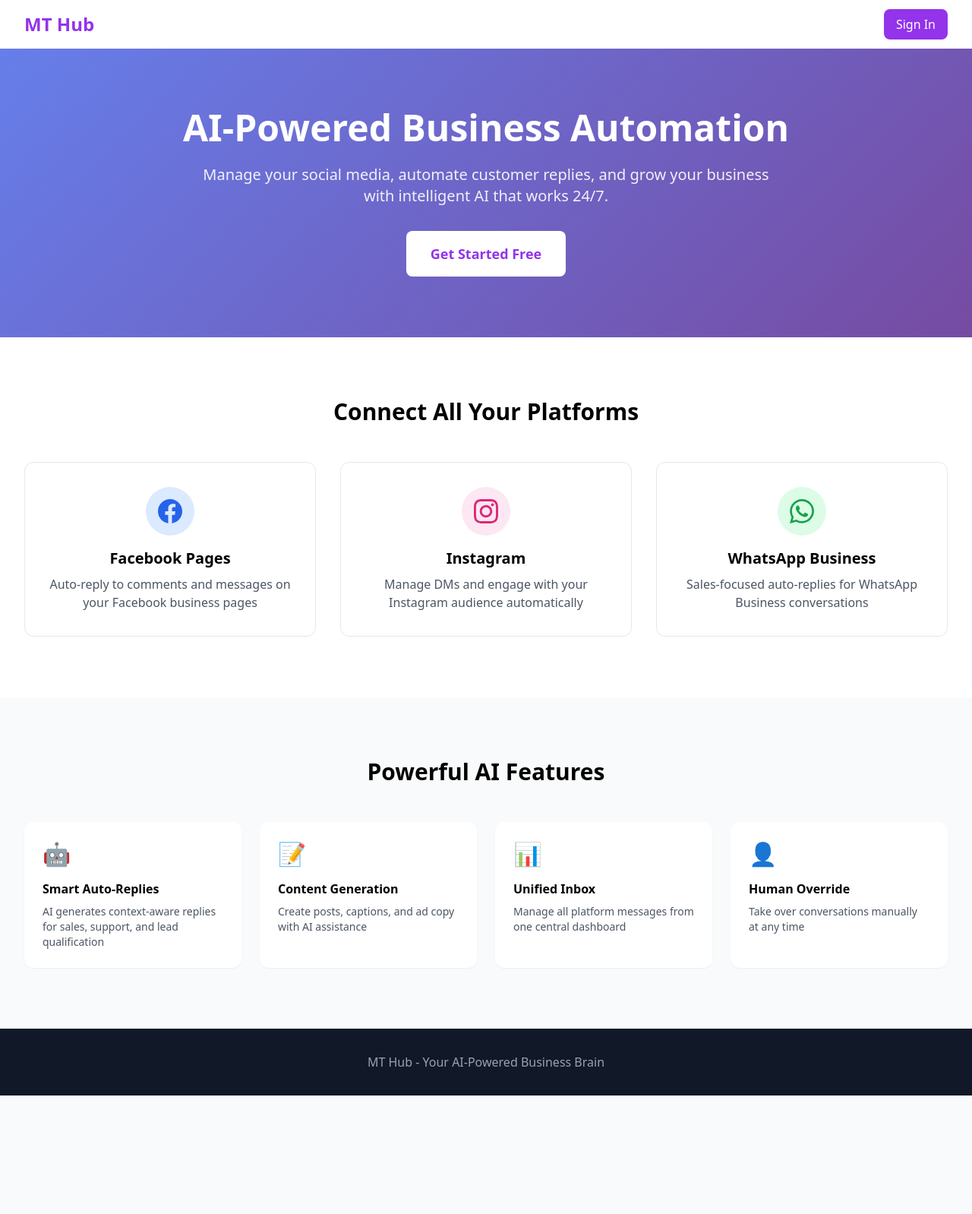
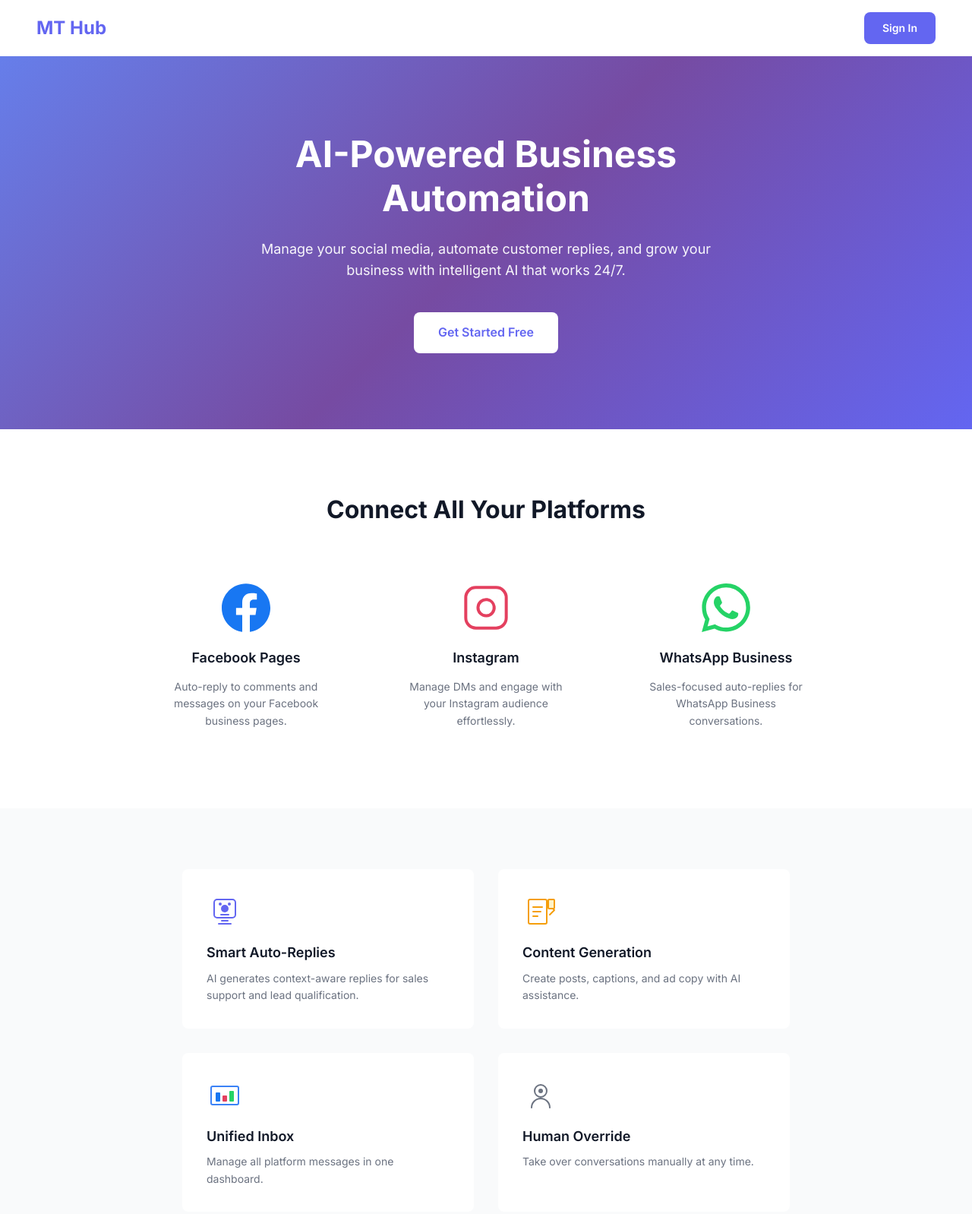
Before and after one commit to yehiayoyo/aisales, a website: page public/index.html in a window 1280 px wide. Shown: the top 1598 px of the page at 76% size. Before the commit the page ends 1442 px from the top, so only its background shows below. Drawn offline with nearby package versions, Linux system fonts and the light colour scheme; no server answers.

Commit message:
Update landing page to match new AI business automation design
Refactor public/index.html to implement a new landing page design with a hero section, platform connection options, feature cards, and a footer, incorporating custom fonts and CSS styling.

Replit-Commit-Author: Agent
Replit-Commit-Session-Id: aa89834d-710d-4987-be6e-abe5b546a473
Replit-Commit-Checkpoint-Type: full_checkpoint
Replit-Commit-Event-Id: 04858abc-56ef-422f-86c0-eb60a4b14ec0
Replit-Commit-Screenshot-Url: https://storage.googleapis.com/screenshot-production-us-central1/889ff828-de21-49d9-8813-847a0753b25d/aa89834d-710d-4987-be6e-abe5b546a473/o6d2GQ0
Replit-Helium-Checkpoint-Created: true

```diff
--- a/public/index.html
+++ b/public/index.html
@@ -4,120 +4,319 @@
   <meta charset="UTF-8">
   <meta name="viewport" content="width=device-width, initial-scale=1.0">
   <title>MT Hub - AI-Powered Business Automation</title>
-  <script src="https://cdn.tailwindcss.com"></script>
+  <link rel="preconnect" href="https://fonts.googleapis.com">
+  <link rel="preconnect" href="https://fonts.gstatic.com" crossorigin>
+  <link href="https://fonts.googleapis.com/css2?family=Inter:wght@400;500;600;700&display=swap" rel="stylesheet">
   <style>
-    .gradient-bg { background: linear-gradient(135deg, #667eea 0%, #764ba2 100%); }
+    * {
+      box-sizing: border-box;
+      margin: 0;
+      padding: 0;
+    }
+
+    body {
+      font-family: 'Inter', -apple-system, BlinkMacSystemFont, 'Segoe UI', Roboto, sans-serif;
+      background: #ffffff;
+      color: #1f2937;
+      line-height: 1.6;
+    }
+
+    .header {
+      display: flex;
+      justify-content: space-between;
+      align-items: center;
+      padding: 16px 48px;
+      background: #ffffff;
+    }
+
+    .logo {
+      font-size: 24px;
+      font-weight: 700;
+      color: #6366f1;
+    }
+
+    .sign-in-btn {
+      background: #6366f1;
+      color: white;
+      padding: 10px 24px;
+      border-radius: 8px;
+      text-decoration: none;
+      font-weight: 600;
+      font-size: 14px;
+      transition: background 0.2s;
+    }
+
+    .sign-in-btn:hover {
+      background: #4f46e5;
+    }
+
+    .hero {
+      background: linear-gradient(135deg, #667eea 0%, #764ba2 50%, #6366f1 100%);
+      padding: 100px 48px;
+      text-align: center;
+      color: white;
+    }
+
+    .hero h1 {
+      font-size: 48px;
+      font-weight: 700;
+      margin-bottom: 24px;
+      line-height: 1.2;
+    }
+
+    .hero p {
+      font-size: 18px;
+      max-width: 640px;
+      margin: 0 auto 40px;
+      opacity: 0.95;
+    }
+
+    .cta-btn {
+      display: inline-block;
+      background: white;
+      color: #6366f1;
+      padding: 14px 32px;
+      border-radius: 8px;
+      text-decoration: none;
+      font-weight: 600;
+      font-size: 16px;
+      transition: transform 0.2s, box-shadow 0.2s;
+    }
+
+    .cta-btn:hover {
+      transform: translateY(-2px);
+      box-shadow: 0 10px 30px rgba(0, 0, 0, 0.2);
+    }
+
+    .platforms-section {
+      padding: 80px 48px;
+      text-align: center;
+      background: #ffffff;
+    }
+
+    .platforms-section h2 {
+      font-size: 32px;
+      font-weight: 700;
+      color: #111827;
+      margin-bottom: 48px;
+    }
+
+    .platforms-grid {
+      display: grid;
+      grid-template-columns: repeat(3, 1fr);
+      gap: 48px;
+      max-width: 900px;
+      margin: 0 auto;
+    }
+
+    .platform-card {
+      text-align: center;
+      padding: 24px;
+    }
+
+    .platform-icon {
+      width: 64px;
+      height: 64px;
+      margin: 0 auto 20px;
+    }
+
+    .platform-card h3 {
+      font-size: 18px;
+      font-weight: 600;
+      color: #111827;
+      margin-bottom: 12px;
+    }
+
+    .platform-card p {
+      font-size: 14px;
+      color: #6b7280;
+      line-height: 1.6;
+    }
+
+    .features-section {
+      padding: 80px 48px;
+      background: #f9fafb;
+    }
+
+    .features-grid {
+      display: grid;
+      grid-template-columns: repeat(2, 1fr);
+      gap: 32px;
+      max-width: 800px;
+      margin: 0 auto;
+    }
+
+    .feature-card {
+      background: white;
+      padding: 32px;
+      border-radius: 8px;
+      text-align: left;
+    }
+
+    .feature-icon {
+      width: 48px;
+      height: 48px;
+      margin-bottom: 16px;
+    }
+
+    .feature-card h3 {
+      font-size: 18px;
+      font-weight: 600;
+      color: #111827;
+      margin-bottom: 8px;
+    }
+
+    .feature-card p {
+      font-size: 14px;
+      color: #6b7280;
+      line-height: 1.6;
+    }
+
+    .footer {
+      background: #6366f1;
+      color: white;
+      text-align: center;
+      padding: 24px;
+      font-size: 14px;
+    }
+
+    @media (max-width: 768px) {
+      .header {
+        padding: 16px 24px;
+      }
+
+      .hero {
+        padding: 60px 24px;
+      }
+
+      .hero h1 {
+        font-size: 32px;
+      }
+
+      .platforms-section,
+      .features-section {
+        padding: 60px 24px;
+      }
+
+      .platforms-grid {
+        grid-template-columns: 1fr;
+        gap: 32px;
+      }
+
+      .features-grid {
+        grid-template-columns: 1fr;
+      }
+    }
   </style>
 </head>
-<body class="min-h-screen bg-gray-50">
-  <nav class="bg-white shadow-sm">
-    <div class="max-w-7xl mx-auto px-4 sm:px-6 lg:px-8">
-      <div class="flex justify-between h-16">
-        <div class="flex items-center">
-          <span class="text-2xl font-bold text-purple-600">MT Hub</span>
-        </div>
-        <div class="flex items-center space-x-4">
-          <a href="/api/login" class="bg-purple-600 hover:bg-purple-700 text-white px-4 py-2 rounded-lg font-medium transition">
-            Sign In
-          </a>
-        </div>
-      </div>
-    </div>
-  </nav>
+<body>
+  <header class="header">
+    <div class="logo">MT Hub</div>
+    <a href="/api/login" class="sign-in-btn">Sign In</a>
+  </header>
 
-  <main>
-    <section class="gradient-bg text-white py-20">
-      <div class="max-w-7xl mx-auto px-4 sm:px-6 lg:px-8 text-center">
-        <h1 class="text-5xl font-bold mb-6">AI-Powered Business Automation</h1>
-        <p class="text-xl mb-8 max-w-3xl mx-auto opacity-90">
-          Manage your social media, automate customer replies, and grow your business with intelligent AI that works 24/7.
-        </p>
-        <a href="/api/login" class="bg-white text-purple-600 px-8 py-4 rounded-lg font-bold text-lg hover:bg-gray-100 transition inline-block">
-          Get Started Free
-        </a>
-      </div>
+  <section class="hero">
+    <h1>AI-Powered Business<br>Automation</h1>
+    <p>Manage your social media, automate customer replies, and grow your business with intelligent AI that works 24/7.</p>
+    <a href="/app" class="cta-btn">Get Started Free</a>
   </section>
 
-    <section class="py-20 bg-white">
-      <div class="max-w-7xl mx-auto px-4 sm:px-6 lg:px-8">
-        <h2 class="text-3xl font-bold text-center mb-12">Connect All Your Platforms</h2>
-        <div class="grid md:grid-cols-3 gap-8">
-          <div class="text-center p-8 rounded-xl border border-gray-200 hover:shadow-lg transition">
-            <div class="w-16 h-16 bg-blue-100 rounded-full flex items-center justify-center mx-auto mb-4">
-              <svg class="w-8 h-8 text-blue-600" fill="currentColor" viewBox="0 0 24 24">
+  <section class="platforms-section">
+    <h2>Connect All Your Platforms</h2>
+    <div class="platforms-grid">
+      <div class="platform-card">
+        <div class="platform-icon">
+          <svg width="64" height="64" viewBox="0 0 24 24" fill="#1877F2">
             <path d="M24 12.073c0-6.627-5.373-12-12-12s-12 5.373-12 12c0 5.99 4.388 10.954 10.125 11.854v-8.385H7.078v-3.47h3.047V9.43c0-3.007 1.792-4.669 4.533-4.669 1.312 0 2.686.235 2.686.235v2.953H15.83c-1.491 0-1.956.925-1.956 1.874v2.25h3.328l-.532 3.47h-2.796v8.385C19.612 23.027 24 18.062 24 12.073z"/>
           </svg>
         </div>
-            <h3 class="text-xl font-semibold mb-2">Facebook Pages</h3>
-            <p class="text-gray-600">Auto-reply to comments and messages on your Facebook business pages</p>
+        <h3>Facebook Pages</h3>
+        <p>Auto-reply to comments and messages on your Facebook business pages.</p>
       </div>
-          <div class="text-center p-8 rounded-xl border border-gray-200 hover:shadow-lg transition">
-            <div class="w-16 h-16 bg-pink-100 rounded-full flex items-center justify-center mx-auto mb-4">
-              <svg class="w-8 h-8 text-pink-600" fill="currentColor" viewBox="0 0 24 24">
-                <path d="M12 2.163c3.204 0 3.584.012 4.85.07 3.252.148 4.771 1.691 4.919 4.919.058 1.265.069 1.645.069 4.849 0 3.205-.012 3.584-.069 4.849-.149 3.225-1.664 4.771-4.919 4.919-1.266.058-1.644.07-4.85.07-3.204 0-3.584-.012-4.849-.07-3.26-.149-4.771-1.699-4.919-4.92-.058-1.265-.07-1.644-.07-4.849 0-3.204.013-3.583.07-4.849.149-3.227 1.664-4.771 4.919-4.919 1.266-.057 1.645-.069 4.849-.069zm0-2.163c-3.259 0-3.667.014-4.947.072-4.358.2-6.78 2.618-6.98 6.98-.059 1.281-.073 1.689-.073 4.948 0 3.259.014 3.668.072 4.948.2 4.358 2.618 6.78 6.98 6.98 1.281.058 1.689.072 4.948.072 3.259 0 3.668-.014 4.948-.072 4.354-.2 6.782-2.618 6.979-6.98.059-1.28.073-1.689.073-4.948 0-3.259-.014-3.667-.072-4.947-.196-4.354-2.617-6.78-6.979-6.98-1.281-.059-1.69-.073-4.949-.073zm0 5.838c-3.403 0-6.162 2.759-6.162 6.162s2.759 6.163 6.162 6.163 6.162-2.759 6.162-6.163c0-3.403-2.759-6.162-6.162-6.162zm0 10.162c-2.209 0-4-1.79-4-4 0-2.209 1.791-4 4-4s4 1.791 4 4c0 2.21-1.791 4-4 4zm6.406-11.845c-.796 0-1.441.645-1.441 1.44s.645 1.44 1.441 1.44c.795 0 1.439-.645 1.439-1.44s-.644-1.44-1.439-1.44z"/>
+
+      <div class="platform-card">
+        <div class="platform-icon">
+          <svg width="64" height="64" viewBox="0 0 24 24" fill="none" stroke="#E4405F" stroke-width="1.5">
+            <rect x="2" y="2" width="20" height="20" rx="5" ry="5"/>
+            <path d="M16 11.37A4 4 0 1 1 12.63 8 4 4 0 0 1 16 11.37z"/>
+            <line x1="17.5" y1="6.5" x2="17.51" y2="6.5"/>
           </svg>
         </div>
-            <h3 class="text-xl font-semibold mb-2">Instagram</h3>
-            <p class="text-gray-600">Manage DMs and engage with your Instagram audience automatically</p>
+        <h3>Instagram</h3>
+        <p>Manage DMs and engage with your Instagram audience effortlessly.</p>
       </div>
-          <div class="text-center p-8 rounded-xl border border-gray-200 hover:shadow-lg transition">
-            <div class="w-16 h-16 bg-green-100 rounded-full flex items-center justify-center mx-auto mb-4">
-              <svg class="w-8 h-8 text-green-600" fill="currentColor" viewBox="0 0 24 24">
+
+      <div class="platform-card">
+        <div class="platform-icon">
+          <svg width="64" height="64" viewBox="0 0 24 24" fill="#25D366">
             <path d="M17.472 14.382c-.297-.149-1.758-.867-2.03-.967-.273-.099-.471-.148-.67.15-.197.297-.767.966-.94 1.164-.173.199-.347.223-.644.075-.297-.15-1.255-.463-2.39-1.475-.883-.788-1.48-1.761-1.653-2.059-.173-.297-.018-.458.13-.606.134-.133.298-.347.446-.52.149-.174.198-.298.298-.497.099-.198.05-.371-.025-.52-.075-.149-.669-1.612-.916-2.207-.242-.579-.487-.5-.669-.51-.173-.008-.371-.01-.57-.01-.198 0-.52.074-.792.372-.272.297-1.04 1.016-1.04 2.479 0 1.462 1.065 2.875 1.213 3.074.149.198 2.096 3.2 5.077 4.487.709.306 1.262.489 1.694.625.712.227 1.36.195 1.871.118.571-.085 1.758-.719 2.006-1.413.248-.694.248-1.289.173-1.413-.074-.124-.272-.198-.57-.347m-5.421 7.403h-.004a9.87 9.87 0 01-5.031-1.378l-.361-.214-3.741.982.998-3.648-.235-.374a9.86 9.86 0 01-1.51-5.26c.001-5.45 4.436-9.884 9.888-9.884 2.64 0 5.122 1.03 6.988 2.898a9.825 9.825 0 012.893 6.994c-.003 5.45-4.437 9.884-9.885 9.884m8.413-18.297A11.815 11.815 0 0012.05 0C5.495 0 .16 5.335.157 11.892c0 2.096.547 4.142 1.588 5.945L.057 24l6.305-1.654a11.882 11.882 0 005.683 1.448h.005c6.554 0 11.89-5.335 11.893-11.893a11.821 11.821 0 00-3.48-8.413z"/>
           </svg>
         </div>
-            <h3 class="text-xl font-semibold mb-2">WhatsApp Business</h3>
-            <p class="text-gray-600">Sales-focused auto-replies for WhatsApp Business conversations</p>
-          </div>
+        <h3>WhatsApp Business</h3>
+        <p>Sales-focused auto-replies for WhatsApp Business conversations.</p>
       </div>
     </div>
   </section>
 
-    <section class="py-20 bg-gray-50">
-      <div class="max-w-7xl mx-auto px-4 sm:px-6 lg:px-8">
-        <h2 class="text-3xl font-bold text-center mb-12">Powerful AI Features</h2>
-        <div class="grid md:grid-cols-2 lg:grid-cols-4 gap-6">
-          <div class="bg-white p-6 rounded-xl shadow-sm">
-            <div class="text-3xl mb-4">🤖</div>
-            <h3 class="font-semibold mb-2">Smart Auto-Replies</h3>
-            <p class="text-gray-600 text-sm">AI generates context-aware replies for sales, support, and lead qualification</p>
+  <section class="features-section">
+    <div class="features-grid">
+      <div class="feature-card">
+        <div class="feature-icon">
+          <svg width="48" height="48" viewBox="0 0 48 48" fill="none">
+            <rect x="10" y="8" width="28" height="24" rx="4" stroke="#6366f1" stroke-width="2"/>
+            <circle cx="24" cy="20" r="5" fill="#6366f1"/>
+            <rect x="18" y="27" width="12" height="2" rx="1" fill="#6366f1"/>
+            <path d="M16 40h16M20 36h8" stroke="#6366f1" stroke-width="2" stroke-linecap="round"/>
+            <circle cx="18" cy="14" r="2" fill="#6366f1"/>
+            <circle cx="30" cy="14" r="2" fill="#6366f1"/>
+          </svg>
         </div>
-          <div class="bg-white p-6 rounded-xl shadow-sm">
-            <div class="text-3xl mb-4">📝</div>
-            <h3 class="font-semibold mb-2">Content Generation</h3>
-            <p class="text-gray-600 text-sm">Create posts, captions, and ad copy with AI assistance</p>
+        <h3>Smart Auto-Replies</h3>
+        <p>AI generates context-aware replies for sales support and lead qualification.</p>
       </div>
-          <div class="bg-white p-6 rounded-xl shadow-sm">
-            <div class="text-3xl mb-4">📊</div>
-            <h3 class="font-semibold mb-2">Unified Inbox</h3>
-            <p class="text-gray-600 text-sm">Manage all platform messages from one central dashboard</p>
+
+      <div class="feature-card">
+        <div class="feature-icon">
+          <svg width="48" height="48" viewBox="0 0 48 48" fill="none">
+            <rect x="8" y="8" width="24" height="32" rx="2" stroke="#f59e0b" stroke-width="2"/>
+            <path d="M14 18h12M14 24h10M14 30h6" stroke="#f59e0b" stroke-width="2" stroke-linecap="round"/>
+            <path d="M36 16l6 6-6 6" stroke="#f59e0b" stroke-width="2" stroke-linecap="round" stroke-linejoin="round"/>
+            <rect x="34" y="8" width="8" height="12" rx="1" fill="#fef3c7" stroke="#f59e0b" stroke-width="2"/>
+          </svg>
         </div>
-          <div class="bg-white p-6 rounded-xl shadow-sm">
-            <div class="text-3xl mb-4">👤</div>
-            <h3 class="font-semibold mb-2">Human Override</h3>
-            <p class="text-gray-600 text-sm">Take over conversations manually at any time</p>
+        <h3>Content Generation</h3>
+        <p>Create posts, captions, and ad copy with AI assistance.</p>
       </div>
+
+      <div class="feature-card">
+        <div class="feature-icon">
+          <svg width="48" height="48" viewBox="0 0 48 48" fill="none">
+            <rect x="6" y="12" width="36" height="24" rx="2" stroke="#3b82f6" stroke-width="2"/>
+            <rect x="12" y="20" width="6" height="12" rx="1" fill="#1877F2"/>
+            <rect x="21" y="24" width="6" height="8" rx="1" fill="#E4405F"/>
+            <rect x="30" y="18" width="6" height="14" rx="1" fill="#25D366"/>
+          </svg>
+        </div>
+        <h3>Unified Inbox</h3>
+        <p>Manage all platform messages in one dashboard.</p>
+      </div>
+
+      <div class="feature-card">
+        <div class="feature-icon">
+          <svg width="48" height="48" viewBox="0 0 48 48" fill="none">
+            <circle cx="24" cy="18" r="8" stroke="#6b7280" stroke-width="2"/>
+            <path d="M12 40c0-6.627 5.373-12 12-12s12 5.373 12 12" stroke="#6b7280" stroke-width="2" stroke-linecap="round"/>
+            <circle cx="24" cy="18" r="3" fill="#6b7280"/>
+          </svg>
+        </div>
+        <h3>Human Override</h3>
+        <p>Take over conversations manually at any time.</p>
       </div>
     </div>
   </section>
-  </main>
 
-  <footer class="bg-gray-900 text-white py-8">
-    <div class="max-w-7xl mx-auto px-4 text-center">
-      <p class="text-gray-400">MT Hub - Your AI-Powered Business Brain</p>
-    </div>
+  <footer class="footer">
+    MT Hub - Your AI-Powered Business Brain
   </footer>
-
-  <script>
-    async function checkAuth() {
-      try {
-        const res = await fetch('/api/auth/user', { credentials: 'include' });
-        if (res.ok) {
-          window.location.href = '/dashboard';
-        }
-      } catch (e) {}
-    }
-    checkAuth();
-  </script>
 </body>
 </html>
```
Also changed, not shown: attached_assets/2997dd40-41f8-4a58-bacd-a2934f02ecf7_1767691146709.jpg (added), attached_assets/66318c87-2c92-4395-97b6-3040cf132acf_1767691146699.jpg (added), attached_assets/75111042-246c-447b-942d-3e02206e6817_1767691146705.jpg (added), 1 other file. Lines whose indentation alone changed are shown as unchanged.
